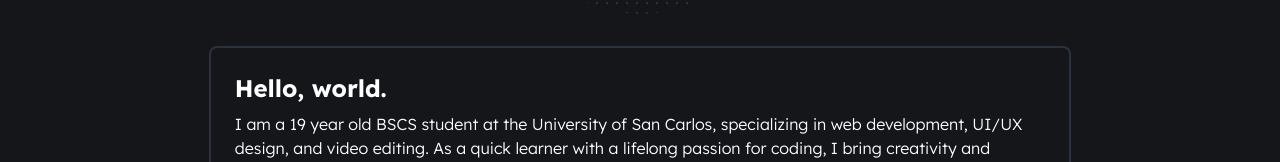
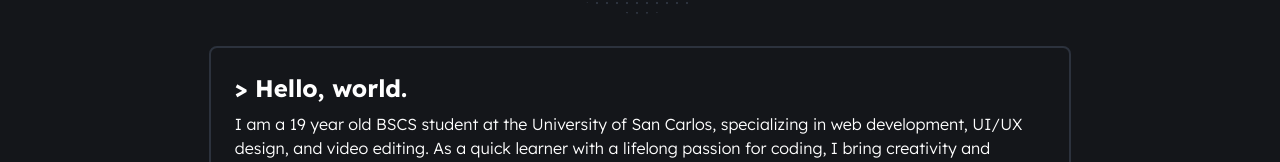
Before and after one commit to devliqht/portfolio, a React (Vite) app: page / in a window 1280 px wide. Shown: the part 494-656 px from the top of the page. Built offline with nearby package versions, Linux system fonts and the light colour scheme.

Commit message:
ADD: neat typewriter effect

```diff
--- /dev/null
+++ b/src/components/Typewriter.tsx
@@ -0,0 +1,35 @@
+import { useState, useEffect } from "react";
+
+interface TypewriterProps {
+  text: string;
+  delay: number;
+  infinite?: boolean;
+}
+
+const Typewriter: React.FC<TypewriterProps> = ({ text, delay, infinite }) => {
+  const [currentText, setCurrentText] = useState('');
+  const [currentIndex, setCurrentIndex] = useState(0);
+
+  useEffect(() => {
+    if (currentIndex >= text.length) {
+      if (infinite) {
+        setTimeout(() => {
+          setCurrentIndex(0);
+          setCurrentText('');
+        }, delay);
+      }
+      return;
+    }
+
+    const timeout = window.setTimeout(() => {
+      setCurrentText(prevText => prevText + text[currentIndex]);
+      setCurrentIndex(prevIndex => prevIndex + 1);
+    }, delay);
+
+    return () => clearTimeout(timeout);
+  }, [currentIndex, delay, infinite, text]);
+
+  return <span>{currentText}</span>;
+};
+
+export default Typewriter;
--- a/src/pages/Hero.tsx
+++ b/src/pages/Hero.tsx
@@ -4,6 +4,7 @@ import { AnimatedContainer, BasicContainer } from "@/components/Containers";
 import { ProjectsRender } from "@/components/ProjectsRender";
 import SkillShowcase from "@/components/Skills";
 import { useIsMobile } from "@/components/helpers/isMobile";
+import Typewriter from "@/components/Typewriter";
 import { IoMdContact } from "react-icons/io";
 import { Link } from "react-router-dom";
 
@@ -24,8 +25,8 @@ const Hero = () => {
         </AnimatedContainer>
         <AnimatedContainer delay={500}>
             <BasicContainer className="md:w-[70%]" noPadding={false} paddingMobile={true}>
-                <div className="me-description text-white lexend-deca-300 text-left flex flex-col justify-between">
-                    <h3 className="font-bold text-2xl mb-2">Hello, world.</h3>
+                <div className="text-white lexend-deca-300 text-left flex flex-col justify-between">
+                    <h3 className="font-bold text-2xl mb-2">&gt; <Typewriter text="Hello, world." delay={150} /></h3>
                     <p className="mb-4 text-justify md:text-left">
                         I am a 19 year old BSCS student at the University of San Carlos, specializing in
                         web development, UI/UX design, and video editing. As a quick learner
```
